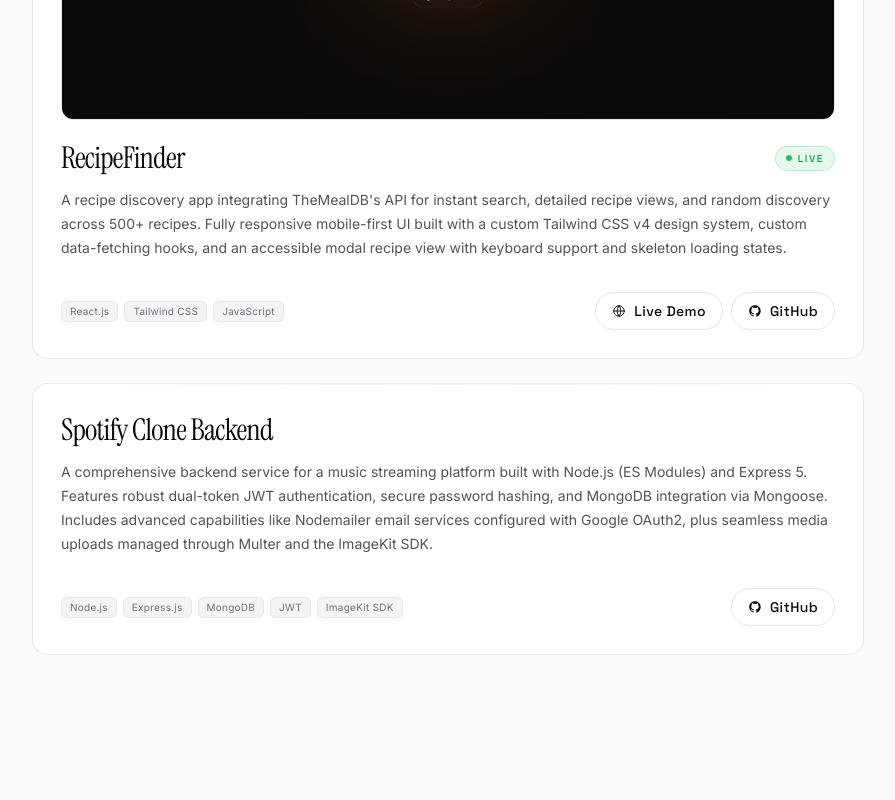
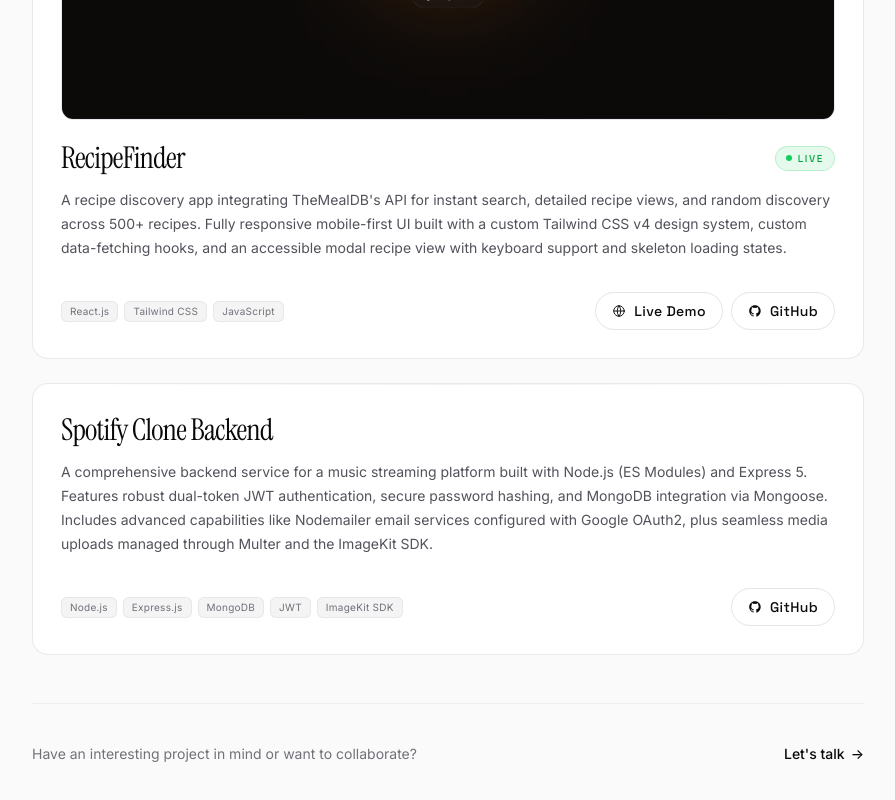
Before and after one commit to shivamkumarlogs/Portfolio, a React (Vite) app: page /projects in a window 1280 px wide. Shown: the part 856-1656 px from the top of the page, without its empty margins (192-1087 px from the left). Before the commit the page ends 1623 px from the top, so only its background shows below. Built offline with nearby package versions, Linux system fonts and the light colour scheme.

Commit message:
feat(projects): add collaboration CTA sign-off to projects page

```diff
--- a/src/pages/ProjectsPage.jsx
+++ b/src/pages/ProjectsPage.jsx
@@ -1,7 +1,7 @@
 import { Button } from "../components/Button";
 import { Icon } from "../components/Icon";
 import { Tag } from "../components/Tag";
-import { projects } from "../data/siteContent";
+import { projects, EMAIL } from "../data/siteContent";
 
 export function ProjectsPage() {
   return (
@@ -100,6 +100,22 @@
           </article>
         ))}
       </div>
+
+      {/* Bottom CTA Sign-Off */}
+      <div className="pt-8 sm:pt-10 border-t border-(--border-soft)/70 flex flex-col sm:flex-row sm:items-center justify-between gap-3 text-xs sm:text-sm text-(--text-muted)">
+        <span>Have an interesting project in mind or want to collaborate?</span>
+        <a
+          href={`https://mail.google.com/mail/?view=cm&fs=1&to=${EMAIL}`}
+          target="_blank"
+          rel="noopener noreferrer"
+          className="group inline-flex items-center gap-1.5 font-medium text-(--text-primary) hover:text-(--accent-link) transition-colors"
+        >
+          <span>Let's talk</span>
+          <span className="transition-transform duration-200 group-hover:translate-x-0.5">
+            →
+          </span>
+        </a>
+      </div>
     </div>
   );
 }
```
